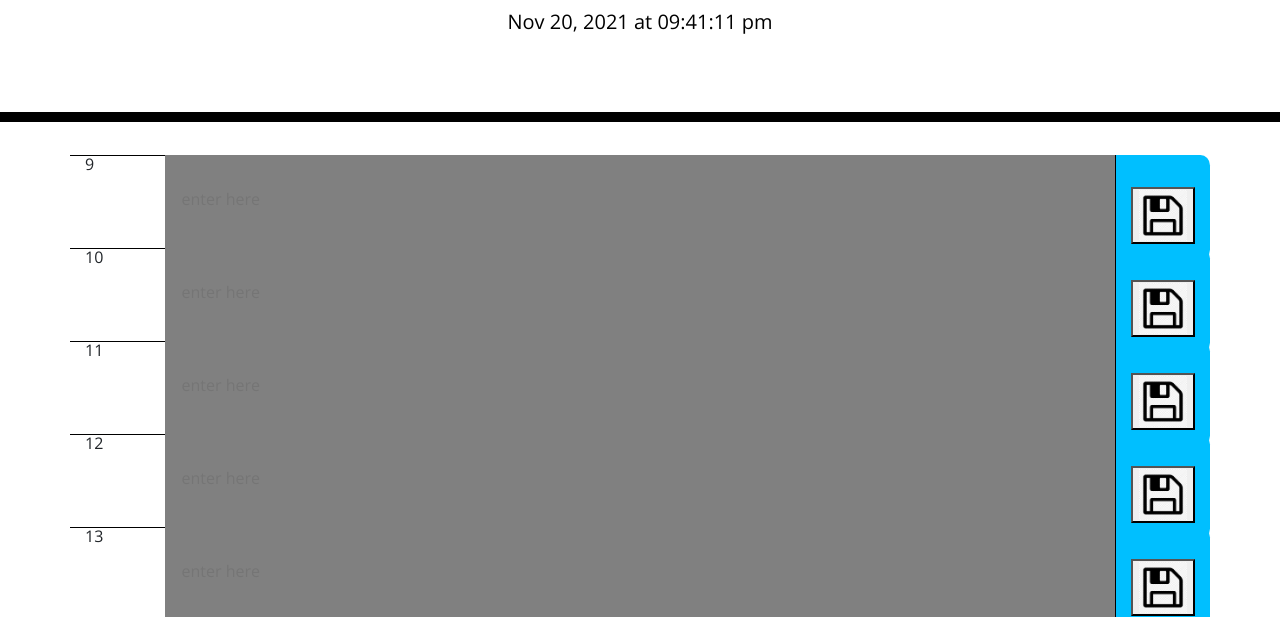
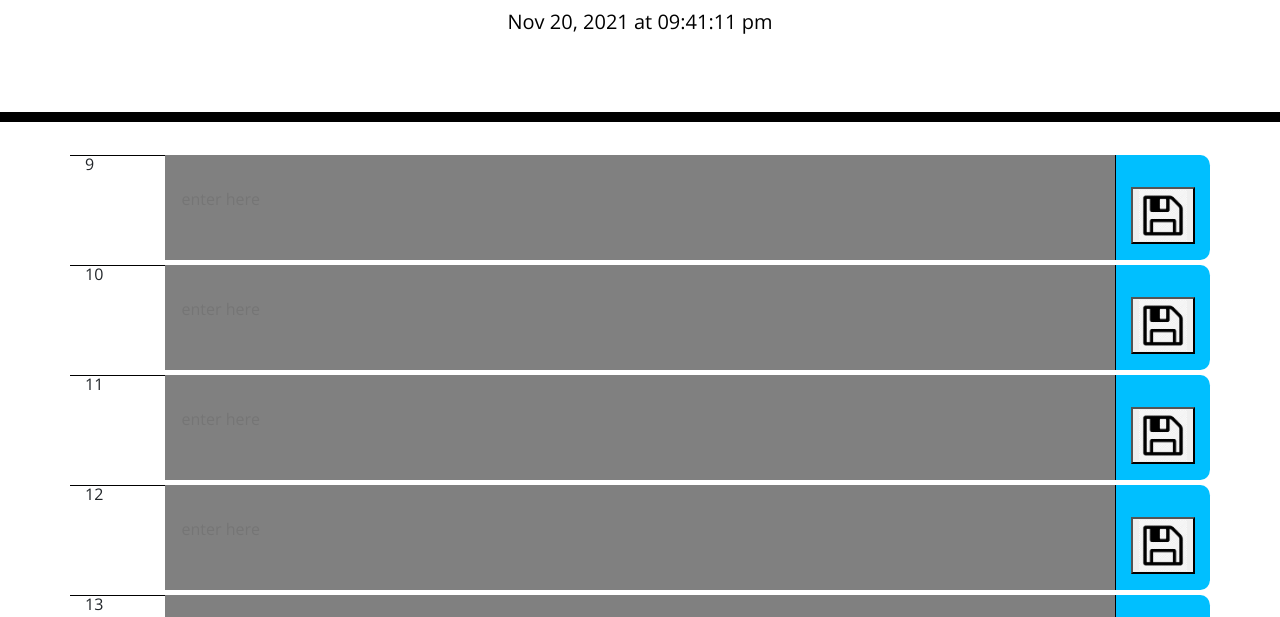
Before and after one commit to mattmc86/dayPlanner, a plain HTML site: page index.html in a window 1280 px wide. Shown: the part 182-799 px from the top of the page. Drawn offline with nearby package versions, Linux system fonts and the light colour scheme.

```diff
--- a/style.css
+++ b/style.css
@@ -92,7 +92,7 @@ body {
   }
 
   .custom-row{
-      margin-bottom:13px;
+      margin-bottom:30px;
   }
 
   .saveImage{
```
Also changed, not shown: 1 other file.
